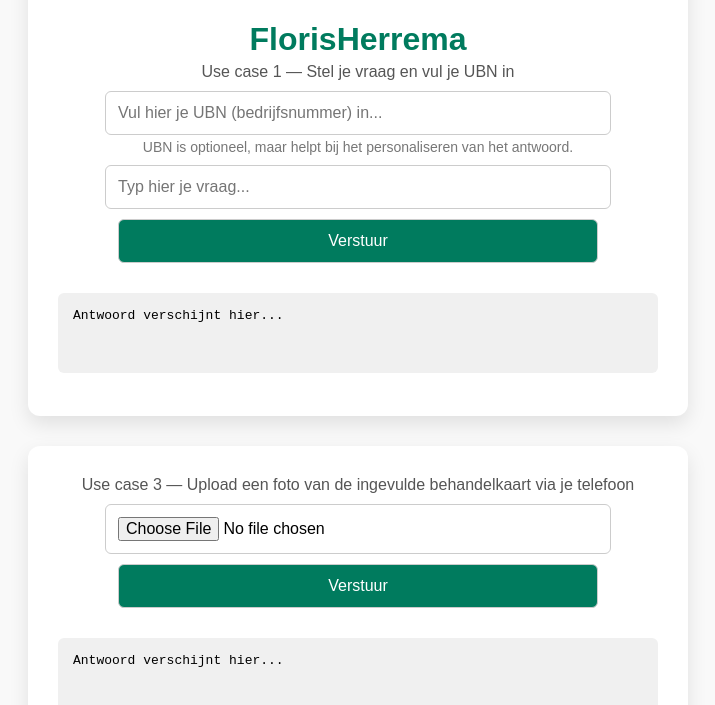
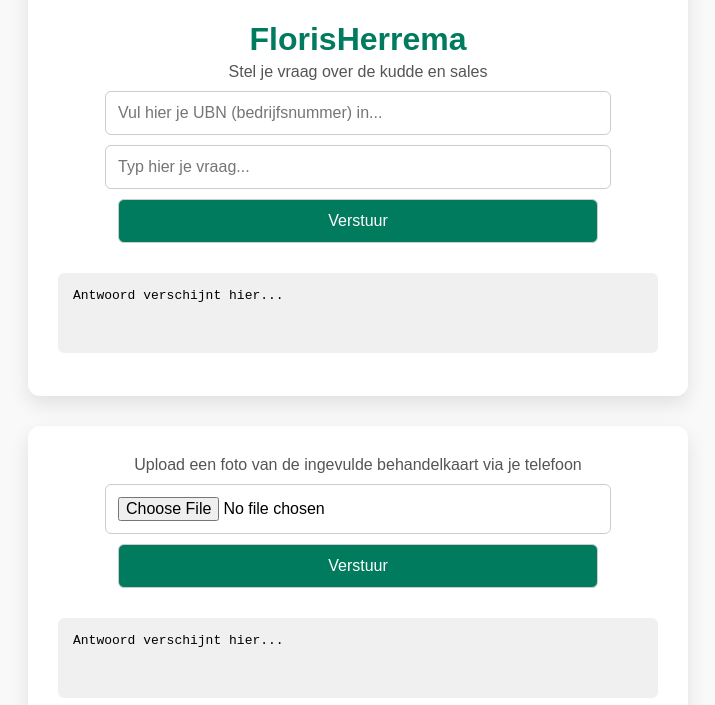
Before and after one commit to AnimalHealthVision/DemoAccount, a plain HTML site: page index.html in a window 1280 px wide. Shown: the part 113-818 px from the top of the page, without its empty margins (282-997 px from the left). Drawn offline with Linux system fonts and the light colour scheme.

Commit message:
Update index.html

```diff
--- a/index.html
+++ b/index.html
@@ -98,10 +98,9 @@
   <div class="chat-box">
     <img class="logo" src="ahv-logo.jpg" alt="IvoGeijsen1 logo" />
     <h1>FlorisHerrema</h1>
-    <h2>Use case 1 — Stel je vraag en vul je UBN in</h2>
+    <h2>Stel je vraag over de kudde en sales</h2>
 
     <input id="ubnInput" placeholder="Vul hier je UBN (bedrijfsnummer) in..." />
-    <span class="subtle">UBN is optioneel, maar helpt bij het personaliseren van het antwoord.</span>
 
     <input id="userInput" placeholder="Typ hier je vraag..." />
     <br />
@@ -111,7 +110,7 @@
 
   <!-- Use case 3: AHV / Foto Upload Sectie (ongewijzigd) -->
   <div class="chat-box">
-    <h2>Use case 3 — Upload een foto van de ingevulde behandelkaart via je telefoon</h2>
+    <h2>Upload een foto van de ingevulde behandelkaart via je telefoon</h2>
 
     <input type="file" id="imageUpload" accept="image/*" />
     <br />
```
